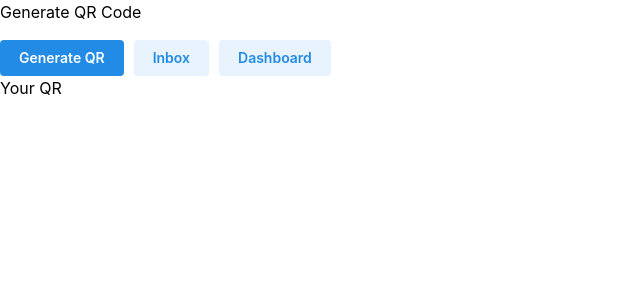
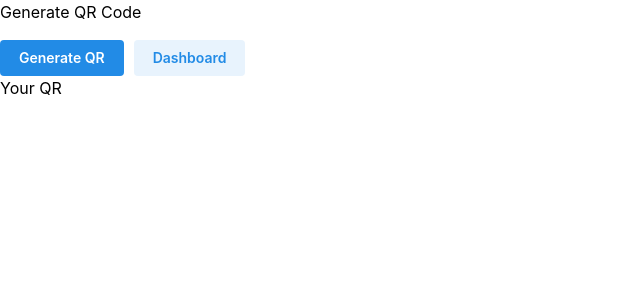
Before and after one commit to ianczm/reportlah-notifications, a Next.js app: page / in a window 1280 px wide. Shown: the top 300 px of the page, without its empty margins (0-640 px from the left). Built offline with nearby package versions, Linux system fonts and the light colour scheme.

Commit message:
Fix: Remove unused button for Courier inbox.

```diff
--- a/src/app/(root)/(home)/page.tsx
+++ b/src/app/(root)/(home)/page.tsx
@@ -27,9 +27,6 @@ export default function Home() {
           <Group mt="md" gap="xs">
             <Button variant="filled" onClick={generateQrCode}>
               Generate QR
-            </Button>
-            <Button component={Link} variant="light" href="/inbox">
-              Inbox
             </Button>
             <Button component={Link} variant="light" href="/admin">
               Dashboard
```
